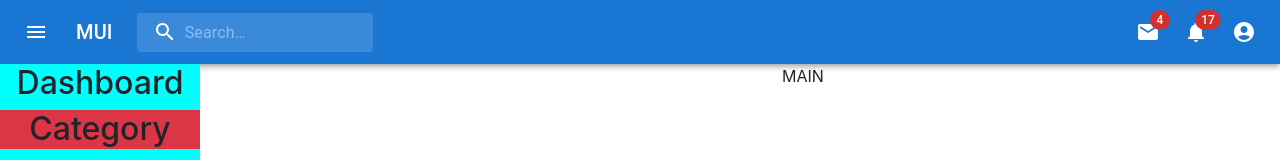
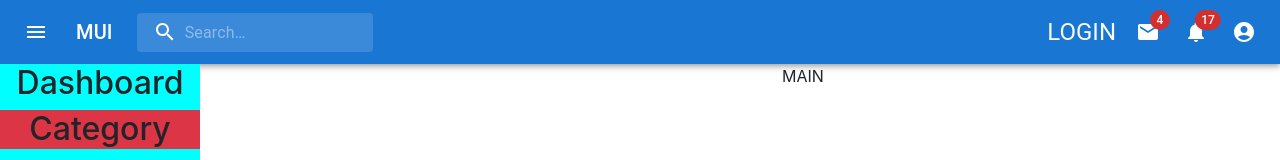
Before and after one commit to AljoschaDriemel/blog-project, a React (Create React App) app in the folder client/: page / in a window 1280 px wide. Shown: the top 160 px of the page. Built offline with nearby package versions, Linux system fonts and the light colour scheme.

Commit message:
added navigate

```diff
--- a/client/src/components/appbar/Appbar.js
+++ b/client/src/components/appbar/Appbar.js
@@ -1,57 +1,58 @@
-import * as React from 'react';
-import { styled, alpha } from '@mui/material/styles';
-import AppBar from '@mui/material/AppBar';
-import Box from '@mui/material/Box';
-import Toolbar from '@mui/material/Toolbar';
-import IconButton from '@mui/material/IconButton';
-import Typography from '@mui/material/Typography';
-import InputBase from '@mui/material/InputBase';
-import Badge from '@mui/material/Badge';
-import MenuItem from '@mui/material/MenuItem';
-import Menu from '@mui/material/Menu';
-import MenuIcon from '@mui/icons-material/Menu';
-import SearchIcon from '@mui/icons-material/Search';
-import AccountCircle from '@mui/icons-material/AccountCircle';
-import MailIcon from '@mui/icons-material/Mail';
-import NotificationsIcon from '@mui/icons-material/Notifications';
-import MoreIcon from '@mui/icons-material/MoreVert';
+import * as React from "react";
+import { styled, alpha } from "@mui/material/styles";
+import AppBar from "@mui/material/AppBar";
+import Box from "@mui/material/Box";
+import Toolbar from "@mui/material/Toolbar";
+import IconButton from "@mui/material/IconButton";
+import Typography from "@mui/material/Typography";
+import InputBase from "@mui/material/InputBase";
+import Badge from "@mui/material/Badge";
+import MenuItem from "@mui/material/MenuItem";
+import Menu from "@mui/material/Menu";
+import MenuIcon from "@mui/icons-material/Menu";
+import SearchIcon from "@mui/icons-material/Search";
+import AccountCircle from "@mui/icons-material/AccountCircle";
+import MailIcon from "@mui/icons-material/Mail";
+import NotificationsIcon from "@mui/icons-material/Notifications";
+import MoreIcon from "@mui/icons-material/MoreVert";
+import { useNavigate } from "react-router-dom";
 
-const Search = styled('div')(({ theme }) => ({
-  position: 'relative',
+const Search = styled("div")(({ theme }) => ({
+  position: "relative",
   borderRadius: theme.shape.borderRadius,
   backgroundColor: alpha(theme.palette.common.white, 0.15),
-  '&:hover': {
+  "&:hover": {
     backgroundColor: alpha(theme.palette.common.white, 0.25),
   },
   marginRight: theme.spacing(2),
   marginLeft: 0,
-  width: '100%',
-  [theme.breakpoints.up('sm')]: {
+  width: "100%",
+  [theme.breakpoints.up("sm")]: {
     marginLeft: theme.spacing(3),
-    width: 'auto',
+    width: "auto",
   },
 }));
 
-const SearchIconWrapper = styled('div')(({ theme }) => ({
+const SearchIconWrapper = styled("div")(({ theme }) => ({
   padding: theme.spacing(0, 2),
-  height: '100%',
-  position: 'absolute',
-  pointerEvents: 'none',
-  display: 'flex',
-  alignItems: 'center',
-  justifyContent: 'center',
+  height: "100%",
+  position: "absolute",
+  pointerEvents: "none",
+  display: "flex",
+  alignItems: "center",
+  justifyContent: "center",
 }));
 
 const StyledInputBase = styled(InputBase)(({ theme }) => ({
-  color: 'inherit',
-  '& .MuiInputBase-input': {
+  color: "inherit",
+  "& .MuiInputBase-input": {
     padding: theme.spacing(1, 1, 1, 0),
     // vertical padding + font size from searchIcon
     paddingLeft: `calc(1em + ${theme.spacing(4)})`,
-    transition: theme.transitions.create('width'),
-    width: '100%',
-    [theme.breakpoints.up('md')]: {
-      width: '20ch',
+    transition: theme.transitions.create("width"),
+    width: "100%",
+    [theme.breakpoints.up("md")]: {
+      width: "20ch",
     },
   },
 }));
@@ -80,19 +81,26 @@ export default function PrimarySearchAppBar() {
     setMobileMoreAnchorEl(event.currentTarget);
   };
 
-  const menuId = 'primary-search-account-menu';
+  //LOGIN
+
+  const navigate = useNavigate();
+  const handleLogin = () => {
+    navigate("/login");
+  };
+
+  const menuId = "primary-search-account-menu";
   const renderMenu = (
     <Menu
       anchorEl={anchorEl}
       anchorOrigin={{
-        vertical: 'top',
-        horizontal: 'right',
+        vertical: "top",
+        horizontal: "right",
       }}
       id={menuId}
       keepMounted
       transformOrigin={{
-        vertical: 'top',
-        horizontal: 'right',
+        vertical: "top",
+        horizontal: "right",
       }}
       open={isMenuOpen}
       onClose={handleMenuClose}
@@ -102,19 +110,19 @@ export default function PrimarySearchAppBar() {
     </Menu>
   );
 
-  const mobileMenuId = 'primary-search-account-menu-mobile';
+  const mobileMenuId = "primary-search-account-menu-mobile";
   const renderMobileMenu = (
     <Menu
       anchorEl={mobileMoreAnchorEl}
       anchorOrigin={{
-        vertical: 'top',
-        horizontal: 'right',
+        vertical: "top",
+        horizontal: "right",
       }}
       id={mobileMenuId}
       keepMounted
       transformOrigin={{
-        vertical: 'top',
-        horizontal: 'right',
+        vertical: "top",
+        horizontal: "right",
       }}
       open={isMobileMenuOpen}
       onClose={handleMobileMenuClose}
@@ -171,7 +179,7 @@ export default function PrimarySearchAppBar() {
             variant="h6"
             noWrap
             component="div"
-            sx={{ display: { xs: 'none', sm: 'block' } }}
+            sx={{ display: { xs: "none", sm: "block" } }}
           >
             MUI
           </Typography>
@@ -181,12 +189,27 @@ export default function PrimarySearchAppBar() {
             </SearchIconWrapper>
             <StyledInputBase
               placeholder="Search…"
-              inputProps={{ 'aria-label': 'search' }}
+              inputProps={{ "aria-label": "search" }}
             />
           </Search>
           <Box sx={{ flexGrow: 1 }} />
-          <Box sx={{ display: { xs: 'none', md: 'flex' } }}>
-            <IconButton size="large" aria-label="show 4 new mails" color="inherit">
+          <Box className="" sx={{ display: { xs: "none", md: "flex" } }}>
+            <Typography
+
+              className="d-flex align-items-center"
+              variant="h6"
+              noWrap
+              component="div"
+              sx={{ display: { xs: "none", sm: "block" } }}
+              onClick={handleLogin}
+            > <IconButton className="text-light"> LOGIN</IconButton>
+
+            </Typography>
+            <IconButton
+              size="large"
+              aria-label="show 4 new mails"
+              color="inherit"
+            >
               <Badge badgeContent={4} color="error">
                 <MailIcon />
               </Badge>
@@ -212,7 +235,7 @@ export default function PrimarySearchAppBar() {
               <AccountCircle />
             </IconButton>
           </Box>
-          <Box sx={{ display: { xs: 'flex', md: 'none' } }}>
+          <Box sx={{ display: { xs: "flex", md: "none" } }}>
             <IconButton
               size="large"
               aria-label="show more"
```
